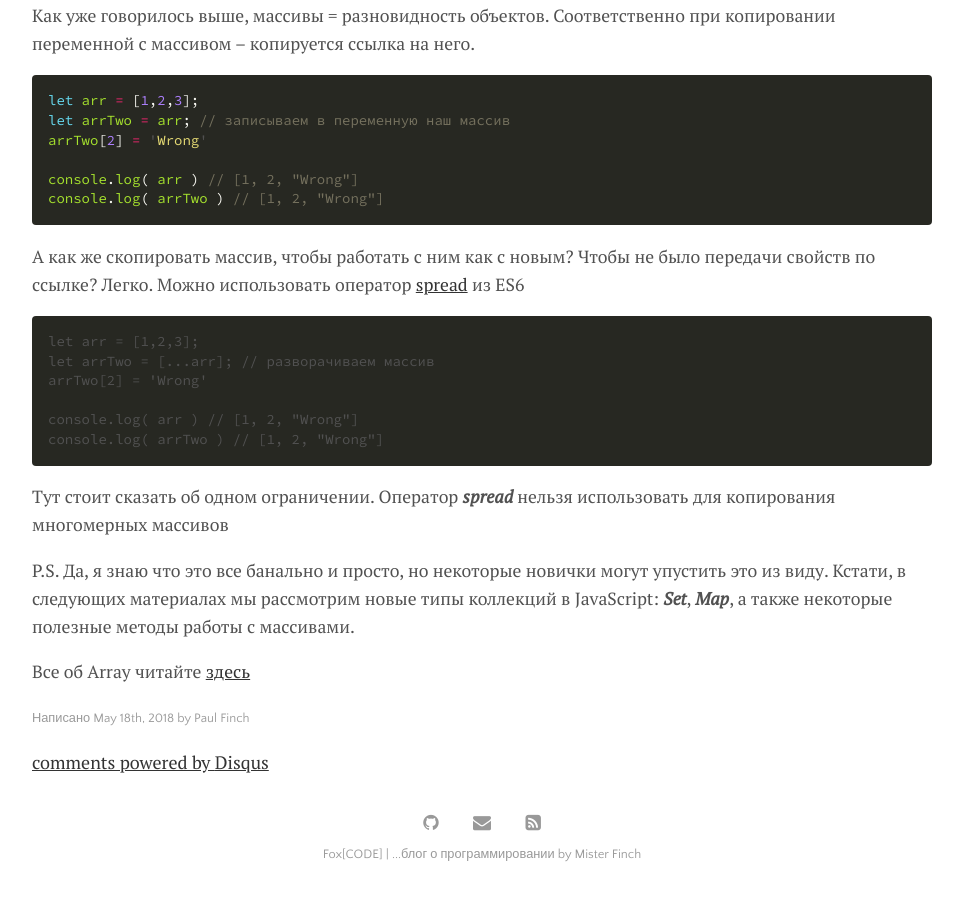
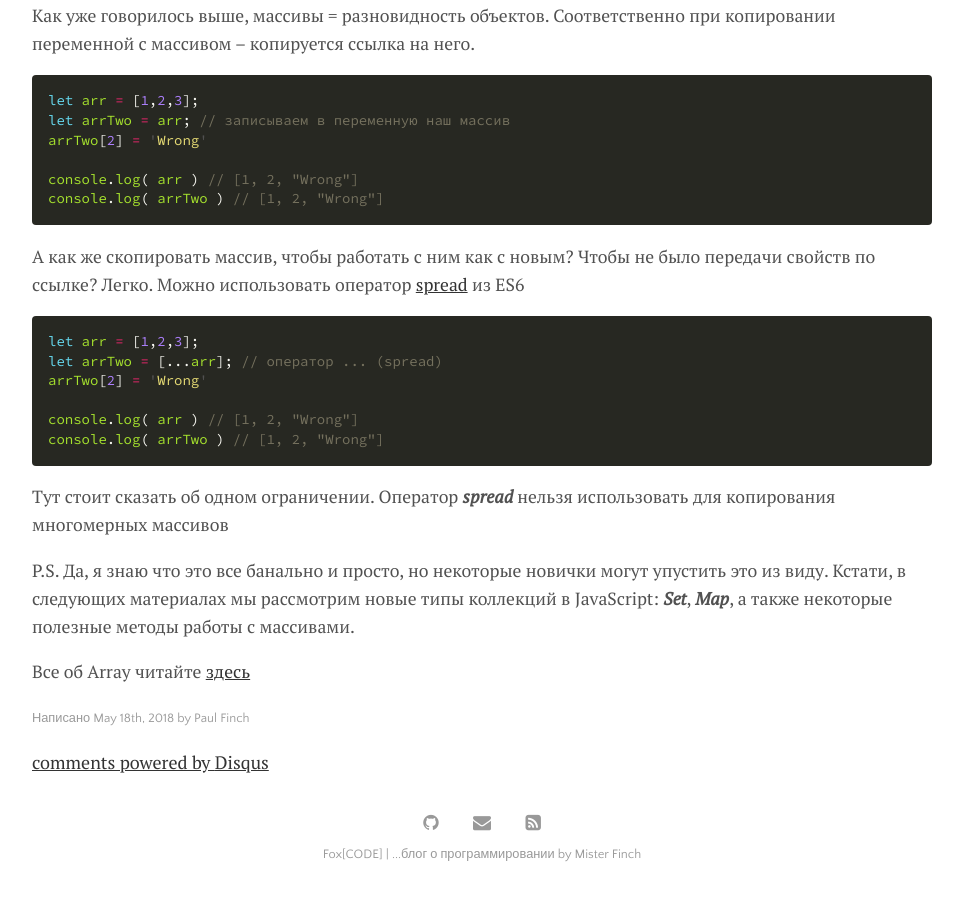
Before and after one commit to klesarev/myblog, a Jekyll site: the page built from _posts/2018-05-18-array-in-js.md, in a window 1280 px wide and 900 px high, scrolled down 2338 px. Shown: the whole window, without its empty margins (158-1121 px from the left). Built offline with Jekyll 4.4.1, drawn with Linux system fonts in a browser that asks for light colours; comment, search, counter and statistics services are not loaded.

Commit message:
corr array 4

````diff
--- a/_posts/2018-05-18-array-in-js.md
+++ b/_posts/2018-05-18-array-in-js.md
@@ -78,9 +78,9 @@ console.log( arrTwo ) // [1, 2, "Wrong"]
 ```
 
 А как же скопировать массив, чтобы работать с ним как с новым? Чтобы не было передачи свойств по ссылке? Легко. Можно использовать оператор [spread](https://developer.mozilla.org/ru/docs/Web/JavaScript/Reference/Operators/Spread_operator) из ES6
-```
+```javascript
 let arr = [1,2,3];
-let arrTwo = [...arr]; // разворачиваем массив
+let arrTwo = [...arr]; // оператор ... (spread)
 arrTwo[2] = 'Wrong'
 
 console.log( arr ) // [1, 2, "Wrong"]
````
